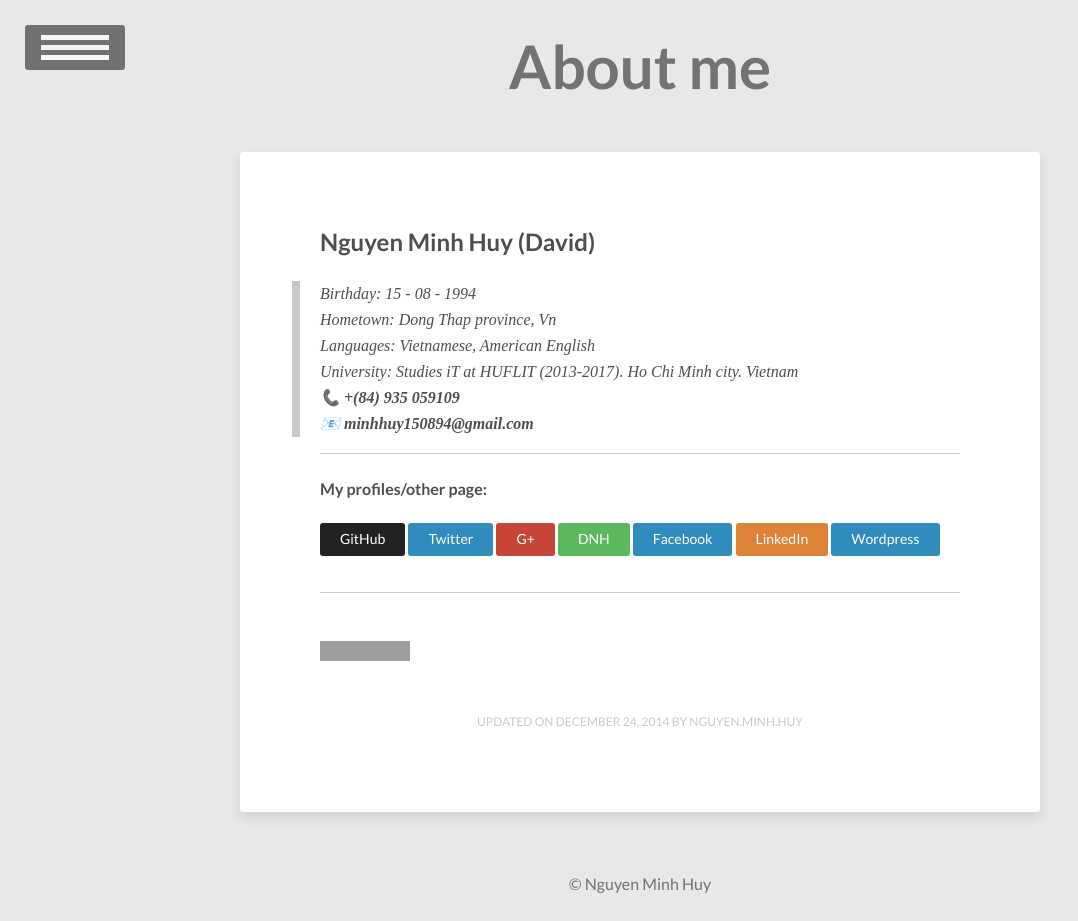
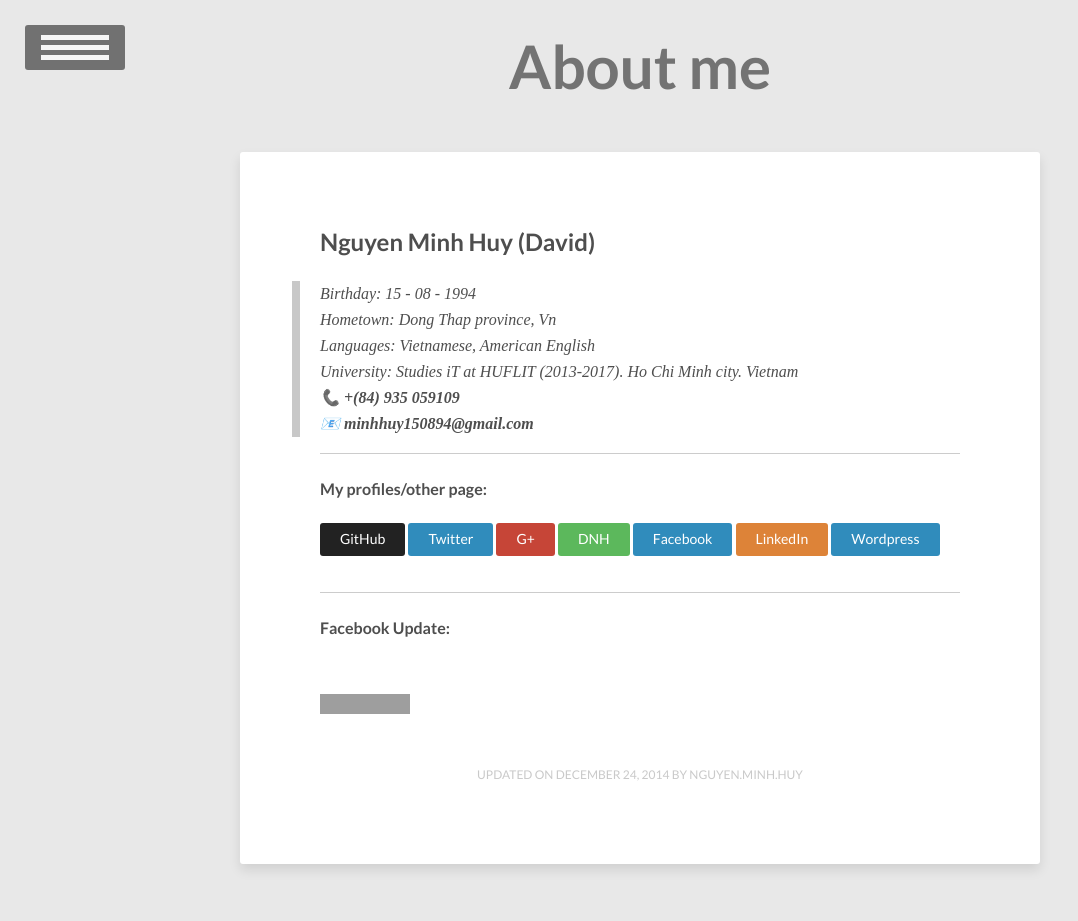
Before and after one commit to vareisen/vareisen.github.io, a Jekyll site: the page built from about/index.md, in a window 1280 px wide, cut to the strip 0-921 px from the top of the page. Shown: the whole strip, without its empty margins (0-1078 px from the left). Built offline with Jekyll 4.4.1, drawn with Linux system fonts in a browser that asks for light colours; grey boxes are pictures that could not be loaded.

Commit message:
Update index.md

```diff
--- a/about/index.md
+++ b/about/index.md
@@ -22,4 +22,5 @@ modified: 2014-12-24
 <a href="https://vn.linkedin.com/in/minhhuy150894" class="btn btn-warning">LinkedIn</a>
 <a href="https://minhhuy150894.wordpress.com" class="btn btn-info">Wordpress</a><br>
 <hr>
+<h4>Facebook Update:</h4>
 <!-- Facebook Badge START --><a href="https://www.facebook.com/david15894" title="Nguy&#x1ec5;n Minh Huy" style="font-family: &quot;lucida grande&quot;,tahoma,verdana,arial,sans-serif; font-size: 11px; font-variant: normal; font-style: normal; font-weight: normal; color: #3B5998; text-decoration: none;" target="_TOP"></a><span style="font-family: &#039;lucida grande&#039;,tahoma,verdana,arial,sans-serif;font-size: 11px;line-height: 16px;font-variant: normal;font-style: normal;font-weight: normal;color: #555555;text-decoration: none;">&nbsp;&nbsp;</span><br /><a href="https://www.facebook.com/david15894" title="Nguy&#x1ec5;n Minh Huy" target="_TOP"><img class="img" src="https://badge.facebook.com/badge/100004908847676.395.501017303.png" style="border: 0px;" alt="" /></a><!-- Facebook Badge END -->
```
